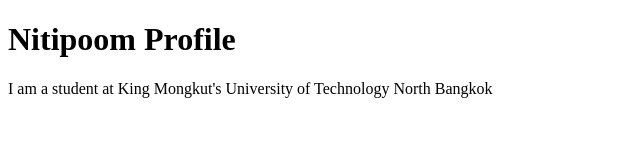
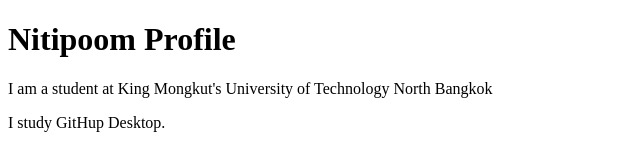
Before and after one commit to Nitipoom007/github-desktop-project_sec1_2_67, a plain HTML site: page index.html in a window 1280 px wide. Shown: the whole page, without its empty margins (0-640 px from the left). Drawn offline with Linux system fonts and the light colour scheme.

Commit message:
Add some text

```diff
--- a/index.html
+++ b/index.html
@@ -9,5 +9,6 @@
     <h1>Nitipoom Profile</h1>
     <p>I am a student at King Mongkut's
         University of Technology North Bangkok</p>
+        <p>I study GitHup Desktop.</p>
 </body>
 </html>
```
